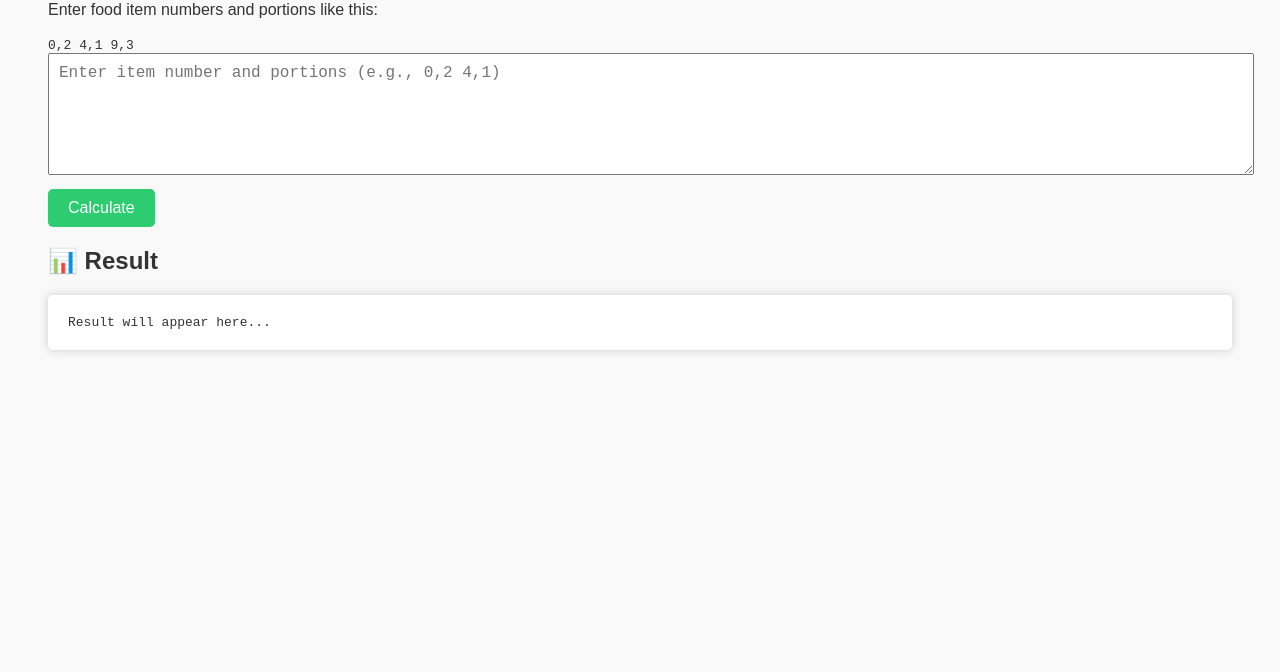
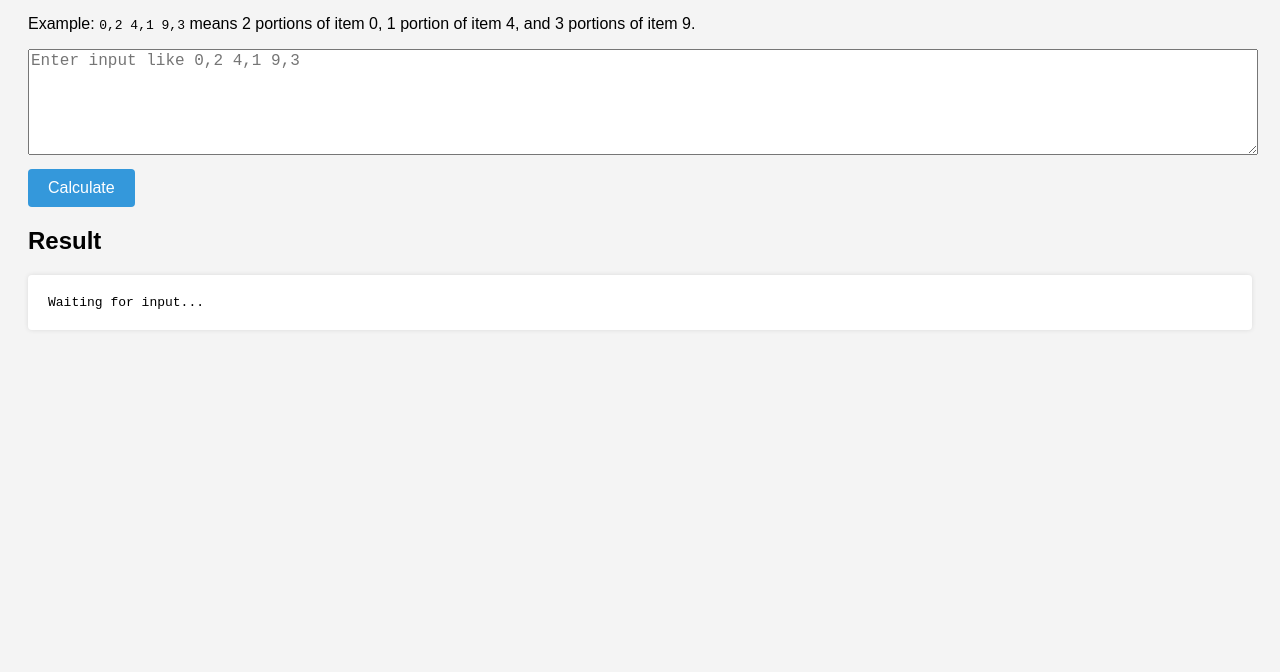
Before and after one commit to yuteshvishnu/meal-nutrition-app, a plain HTML site: page index.html in a window 1280 px wide. Shown: the part 128-800 px from the top of the page. Drawn offline with Linux system fonts and the light colour scheme.

Commit message:
Update index.html

```diff
--- a/index.html
+++ b/index.html
@@ -6,9 +6,8 @@
   <style>
     body {
       font-family: Arial, sans-serif;
-      background: #f9f9f9;
-      padding: 40px;
-      color: #333;
+      background-color: #f4f4f4;
+      padding: 20px;
     }
     h1 {
       color: #2c3e50;
@@ -16,28 +15,26 @@
     textarea {
       width: 100%;
       height: 100px;
-      padding: 10px;
       font-size: 16px;
+      margin-bottom: 10px;
     }
     button {
-      margin-top: 10px;
       padding: 10px 20px;
       font-size: 16px;
-      background-color: #2ecc71;
+      background-color: #3498db;
       color: white;
       border: none;
+      border-radius: 4px;
       cursor: pointer;
-      border-radius: 5px;
     }
     button:hover {
-      background-color: #27ae60;
+      background-color: #2980b9;
     }
     pre {
-      background-color: #ffffff;
+      background-color: white;
       padding: 20px;
-      border-radius: 5px;
-      box-shadow: 0 0 10px #ccc;
-      margin-top: 20px;
+      border-radius: 4px;
+      box-shadow: 0 0 5px rgba(0,0,0,0.1);
       white-space: pre-wrap;
     }
   </style>
@@ -45,16 +42,14 @@
 <body>
 
   <h1>🥗 Meal Nutrition Calculator</h1>
-  <p>Enter food item numbers and portions like this:</p>
-  <code>0,2 4,1 9,3</code>
-
-  <textarea id="inputBox" placeholder="Enter item number and portions (e.g., 0,2 4,1)"></textarea>
+  <p>Enter your meal items in the format: <code>item_number,portion_count</code></p>
+  <p>Example: <code>0,2 4,1 9,3</code> means 2 portions of item 0, 1 portion of item 4, and 3 portions of item 9.</p>
+  <textarea id="inputBox" placeholder="Enter input like 0,2 4,1 9,3"></textarea>
   <button onclick="runcalc()">Calculate</button>
 
-  <h2>📊 Result</h2>
-  <pre id="outputArea">Result will appear here...</pre>
+  <h2>Result</h2>
+  <pre id="outputArea">Waiting for input...</pre>
 
-  <!-- Load Emscripten-generated JavaScript -->
   <script src="meal_calc.js"></script>
   <script>
     let calculateMeal;
@@ -80,5 +75,6 @@
       }
     }
   </script>
+
 </body>
 </html>
```
